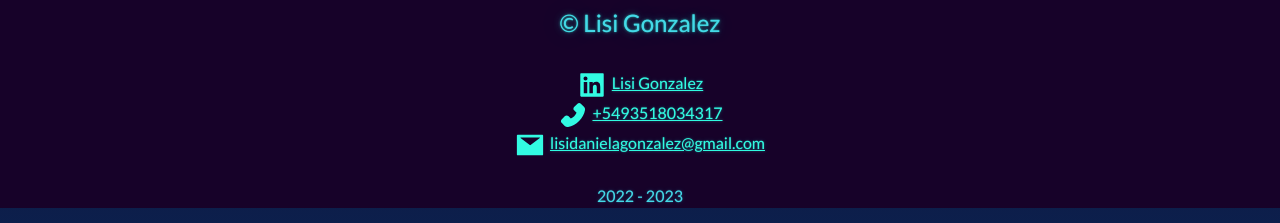
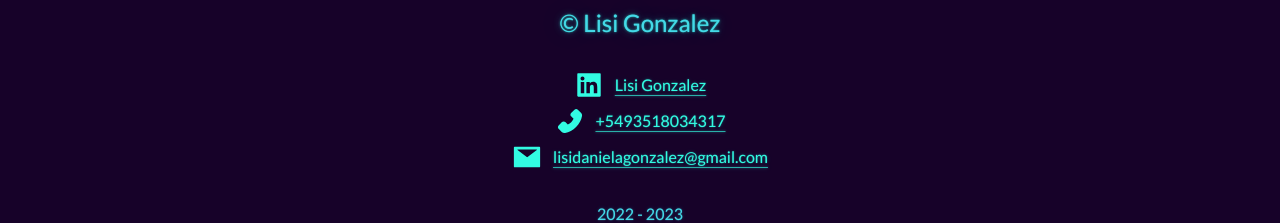
Before and after one commit to lisildg/Portfolio, a Next.js app: page / in a window 1280 px wide. Shown: the part 1334-1557 px from the top of the page. Built offline with nearby package versions, Linux system fonts and the light colour scheme.

Commit message:
footer done

```diff
--- a/components/Layout.js
+++ b/components/Layout.js
@@ -12,17 +12,17 @@
       <div className="bg-dark text-light text-center">
         <h4 className="container p-4">&copy; Lisi Gonzalez</h4>
         <div>
-          <a href="https://www.linkedin.com/in/lisi-gonzalez/" target="_blank" rel="noopener noreferrer">
+          <a href="https://www.linkedin.com/in/lisi-gonzalez/" target="_blank" rel="noopener noreferrer" className="icon-link">
             <AiFillLinkedin size={30} className="icon" />Lisi Gonzalez
           </a>
         </div>
         <div>
-          <a href="https://api.whatsapp.com/send?phone=5493518034317" target="_blank" rel="noopener noreferrer">
+          <a href="https://api.whatsapp.com/send?phone=5493518034317" target="_blank" rel="noopener noreferrer" className="icon-link">
             <AiFillPhone size={30} className="icon" />+5493518034317
           </a>
         </div>
         <div>
-          <a href="mailto:lisidanielagonzalez@gmail.com" target="_blank" rel="noopener noreferrer">
+          <a href="mailto:lisidanielagonzalez@gmail.com" target="_blank" rel="noopener noreferrer" className="icon-link">
             <AiFillMail size={30} className="icon" />lisidanielagonzalez@gmail.com
           </a>
         </div>
--- a/src/styles/globals.css
+++ b/src/styles/globals.css
@@ -26,12 +26,15 @@
     rgb(var(--background-start-rgb));
 }
 .icon-img {
-  width: 40px; /* Ajusta el tamaño de las imágenes según tus necesidades */
+  width: 40px;
   height: 30px;
 }
 .icon {
   display: inline-flex;
   align-items: center;
   justify-content: center;
-  margin-right: 5px; /* Opcional: añade un margen derecho para separar el icono del texto */
+  margin-right: 5px;
 }
+.icon-link:hover {
+  color: #a98eda;
+}
```
